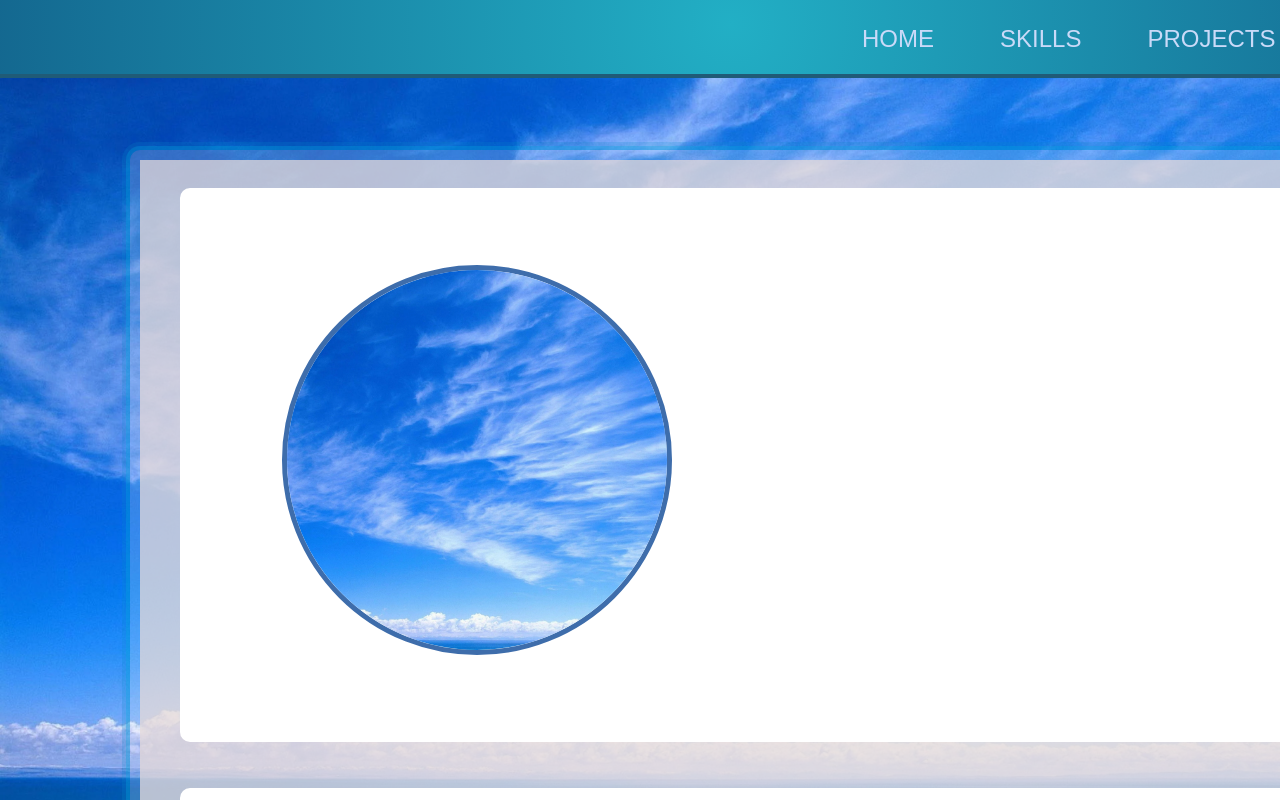
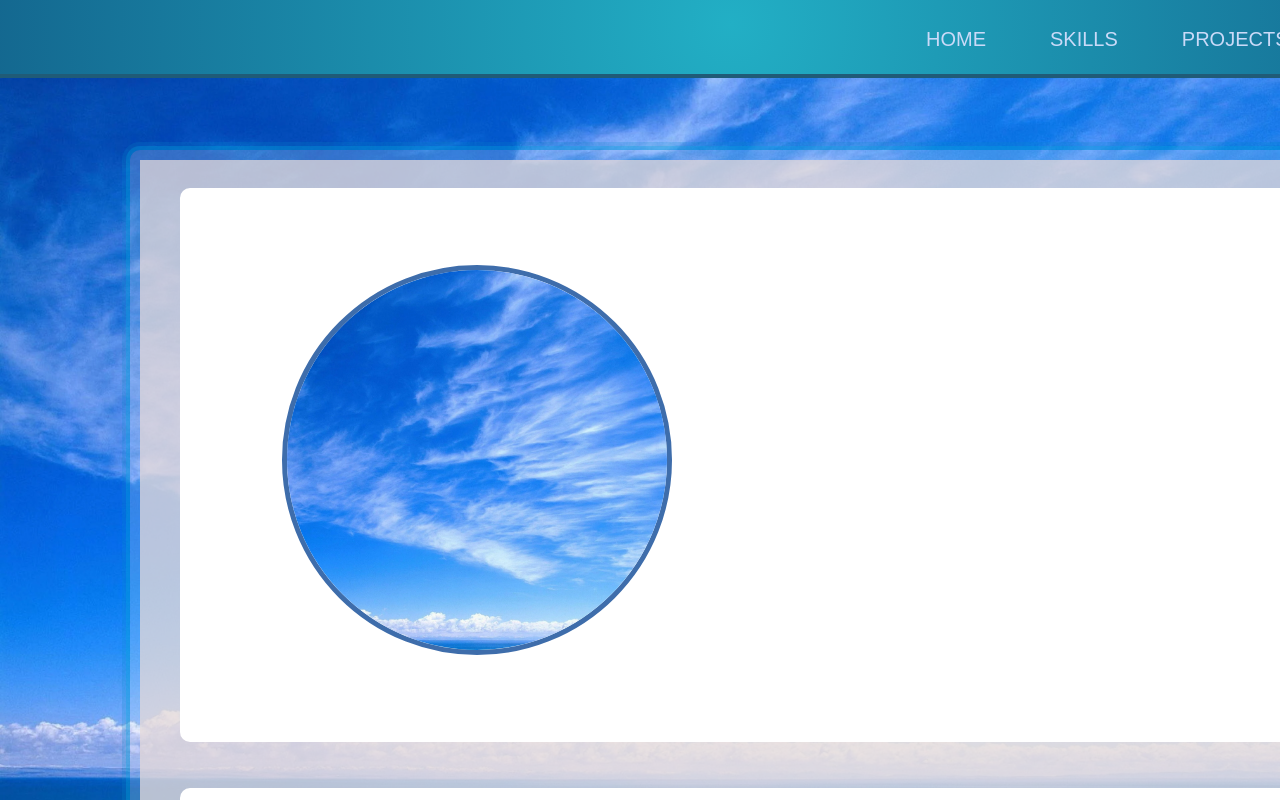
Before and after one commit to ruzeiljamesmatibula-pixel/RuzeilJamesAtibula_Portfolio, a plain HTML site: page index.html in a window 1280 px wide. Shown: the top 800 px of the page. Drawn offline with Linux system fonts and the light colour scheme.

Commit message:
navigation bar

```diff
--- a/CSS.css
+++ b/CSS.css
@@ -70,14 +70,18 @@
     }
 
     .button-down {
-        margin-top: 50px;
+        margin-top: 30px;
         color: rgb(202, 218, 248);
         background-color: transparent;
         border: none;
-        font-size: 24px;
+        font-size: 20px;
 
+        padding: 24px 30px;
     }
 
+    .button-down:hover {
+        background-color: rgb(27, 103, 141);
+    }
     .each-section-box {
         position: absolute;
         width: 1120px;
--- a/index.html
+++ b/index.html
@@ -9,19 +9,19 @@
 
 
     <div class="mga-button-container">
-        <button type="button" class="button-down" onclick="document.getElementById('section-one').scrollIntoView({behavior: 'smooth'});" style="margin-left: 900px;">
+        <button type="button" class="button-down" onclick="document.getElementById('section-one').scrollIntoView({behavior: 'smooth'});" style="margin-left: 940px;">
             HOME
         </button>
 
-        <button type="button" class="button-down" onclick="document.getElementById('section-two').scrollIntoView({behavior: 'smooth'});" style="margin-left: 50px;">
+        <button type="button" class="button-down" onclick="document.getElementById('section-two').scrollIntoView({behavior: 'smooth'});" style="margin-left: 0px;">
             SKILLS
         </button>
 
-         <button type="button" class="button-down" onclick="document.getElementById('section-three').scrollIntoView({behavior: 'smooth'});" style="margin-left: 50px;">
+         <button type="button" class="button-down" onclick="document.getElementById('section-three').scrollIntoView({behavior: 'smooth'});" style="margin-left: 0px;">
             PROJECTS
         </button>
 
-         <button type="button" class="button-down" onclick="document.getElementById('section-four').scrollIntoView({behavior: 'smooth'});" style="margin-left: 50px;">
+         <button type="button" class="button-down" onclick="document.getElementById('section-four').scrollIntoView({behavior: 'smooth'});" style="margin-left: 0px;">
             CONTACT
         </button>
 
```
